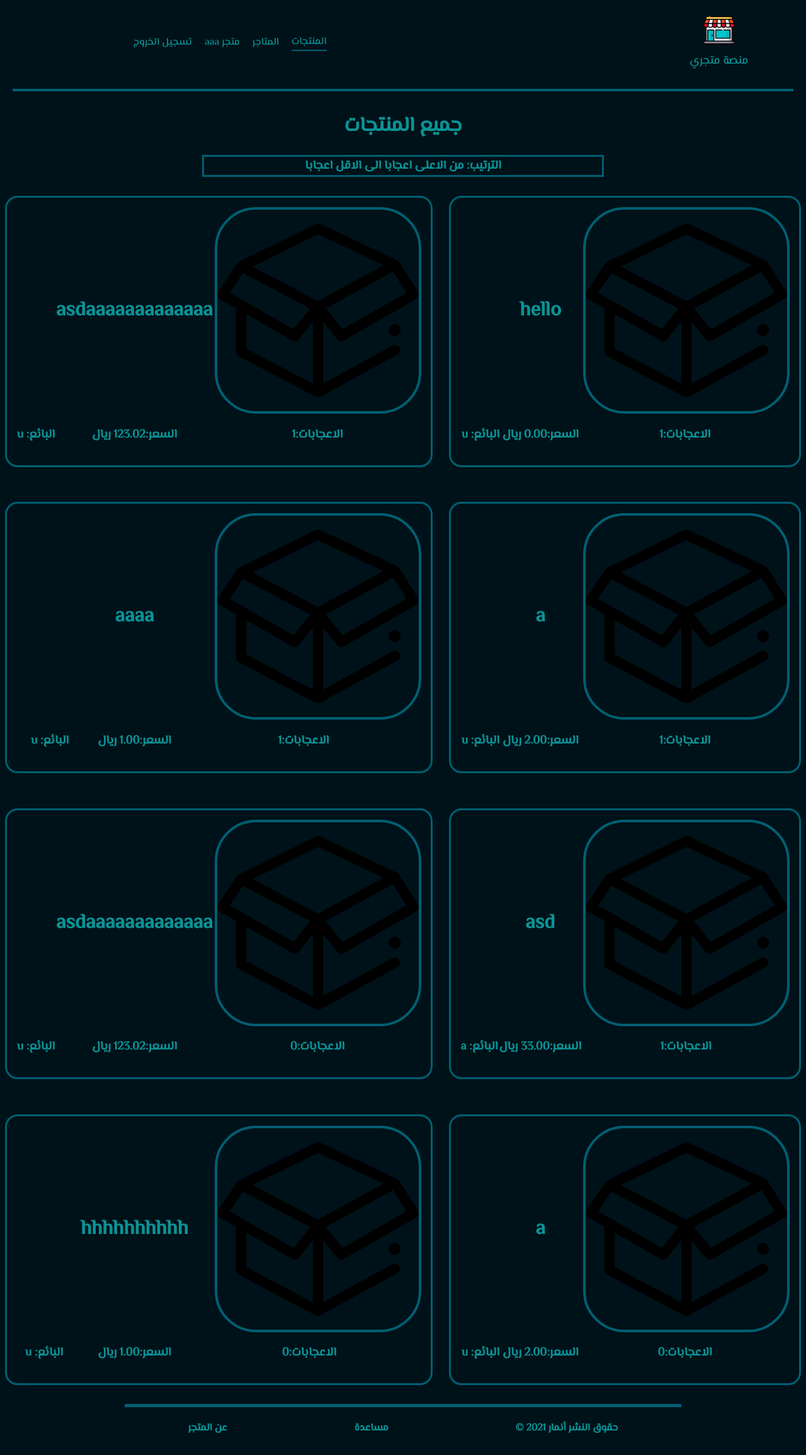
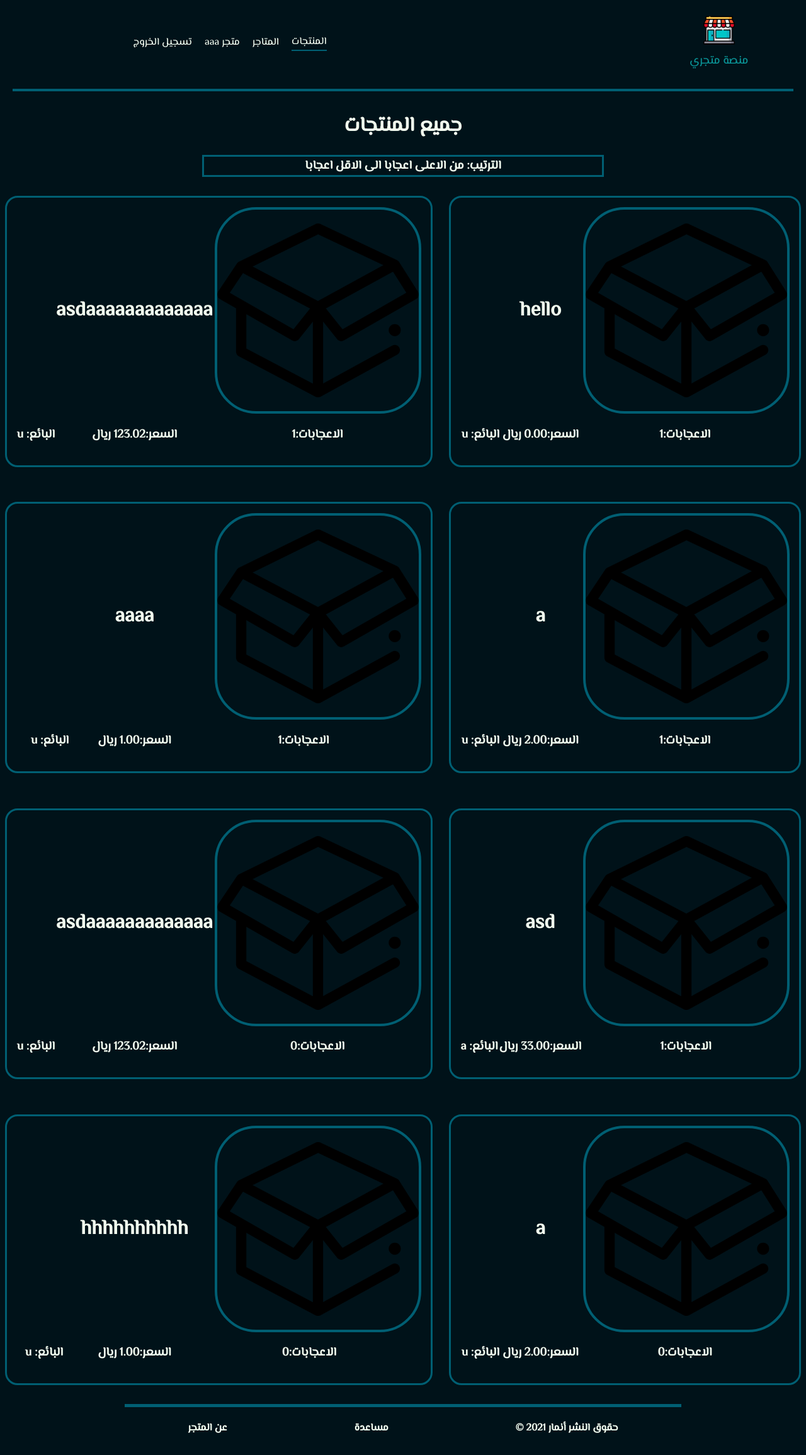
Before and after one commit to AnmarHani/Matjri, a Django app: page /products/ in a window 1280 px wide. Shown: the whole page at 63% size. Run offline with Django 3.2, Linux system fonts and the light colour scheme; a user stored in the database is signed in; data comes from the database, SQL or seed files in the repository; some web fonts are replaced.

Commit message:
new changes

```diff
--- a/static/css/base.css
+++ b/static/css/base.css
@@ -9,7 +9,7 @@
   --primary-bg-hover: #0a9396; /* usually not used (bcuz body bg is not hoverable)*/
   --secondary-bg-hover: #0a9396; /* any other div/form/container/scroll bg on hover */
 
-  --primary-text-color:#0a9396; /*any other text */
+  --primary-text-color:#f1faee; /*any other text */
   --primary-text-color-hover:#e9d8a6; /*any other text on hover */
 
   --secondary-text-color:#0a9396; /*input text color*/
```
